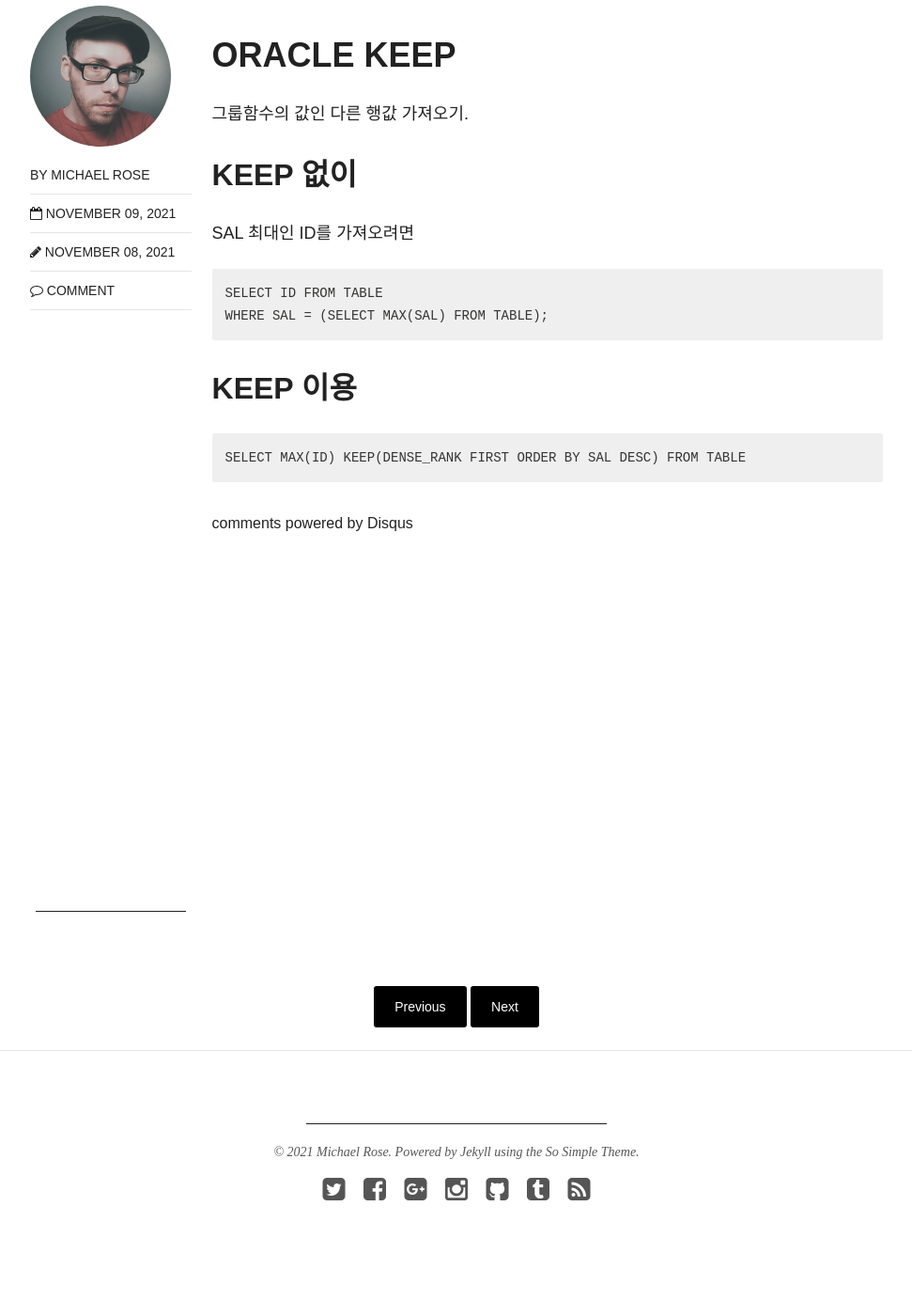
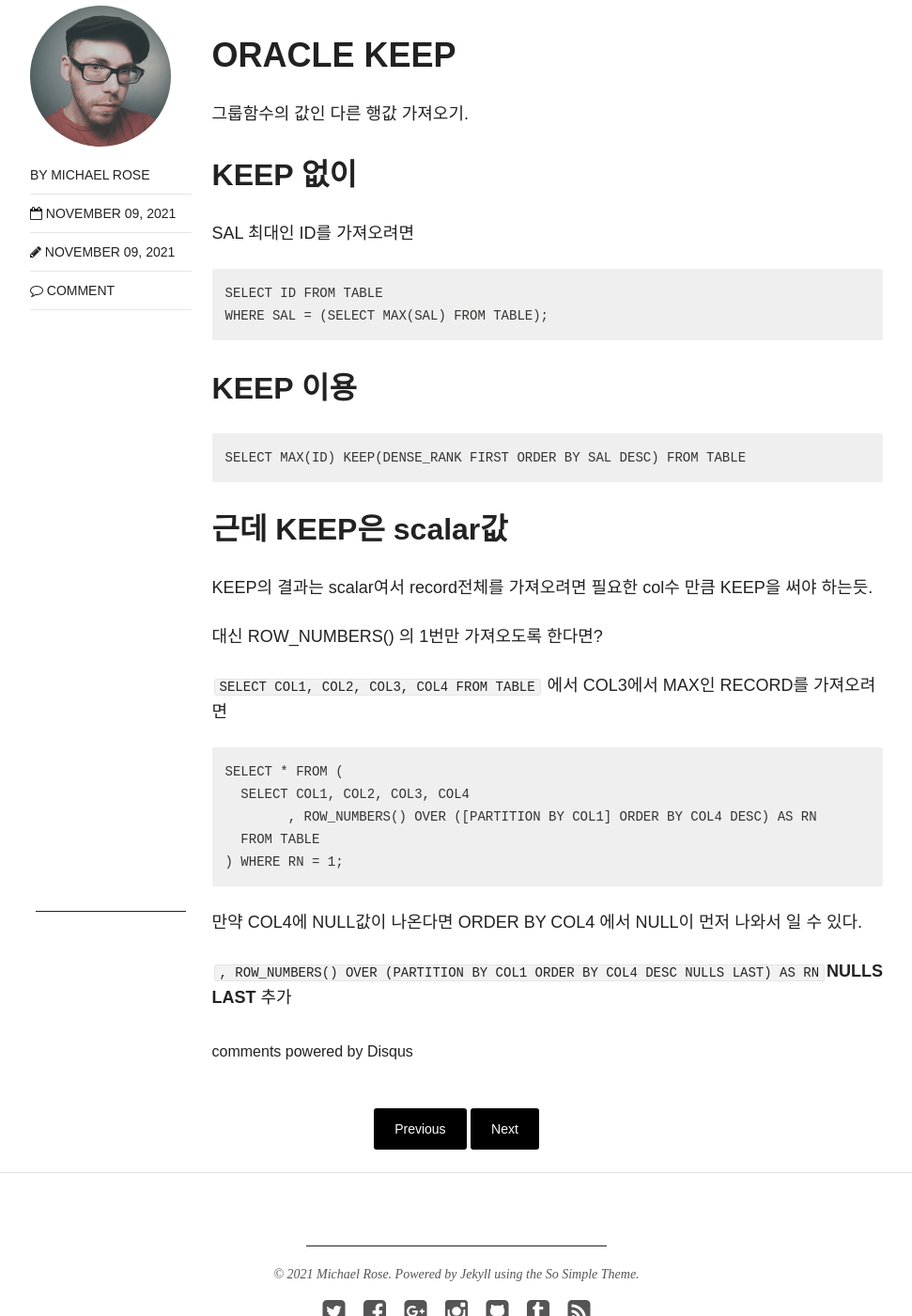
Before and after one commit to dooyounglee/dooyounglee.github.io, a Jekyll site: the page built from _posts/blog/2021-11-08-oracle_keep.md, in a window 1280 px wide and 1400 px high, scrolled down 566 px. Shown: the whole window at 94% size, without its empty margins (154-1125 px from the left). Built offline with Jekyll 4.4.1, drawn with Linux system fonts in a browser that asks for light colours; nearby versions of some CDN libraries; comment, search, counter and statistics services are not loaded; before the commit the page ends 1943 px from its top, so only the background shows below that.

Commit message:
ROW_NUMBERS() 추가

````diff
--- a/_posts/blog/2021-11-08-oracle_keep.md
+++ b/_posts/blog/2021-11-08-oracle_keep.md
@@ -25,3 +25,20 @@
 ```
 SELECT MAX(ID) KEEP(DENSE_RANK FIRST ORDER BY SAL DESC) FROM TABLE
 ```
+
+## 근데 KEEP은 scalar값
+KEEP의 결과는 scalar여서 record전체를 가져오려면 필요한 col수 만큼 KEEP을 써야 하는듯.
+
+대신 ROW_NUMBERS() 의 1번만 가져오도록 한다면?
+
+`SELECT COL1, COL2, COL3, COL4 FROM TABLE` 에서 COL3에서 MAX인 RECORD를 가져오려면
+```
+SELECT * FROM (
+  SELECT COL1, COL2, COL3, COL4
+        , ROW_NUMBERS() OVER ([PARTITION BY COL1] ORDER BY COL4 DESC) AS RN
+  FROM TABLE
+) WHERE RN = 1;
+```
+만약 COL4에 NULL값이 나온다면 ORDER BY COL4 에서 NULL이 먼저 나와서 일 수 있다.
+
+`, ROW_NUMBERS() OVER (PARTITION BY COL1 ORDER BY COL4 DESC NULLS LAST) AS RN`**NULLS LAST** 추가
````
Also changed, not shown: other parts of _posts/blog/2021-11-08-oracle_keep.md (+1 -1 lines).
